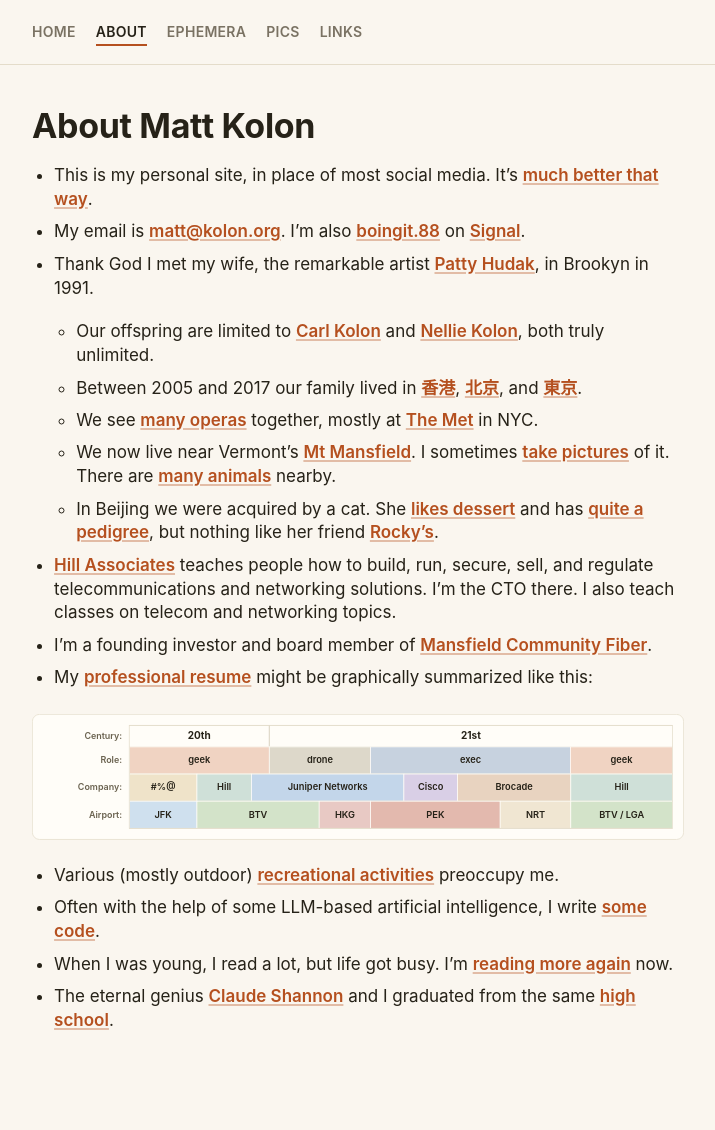
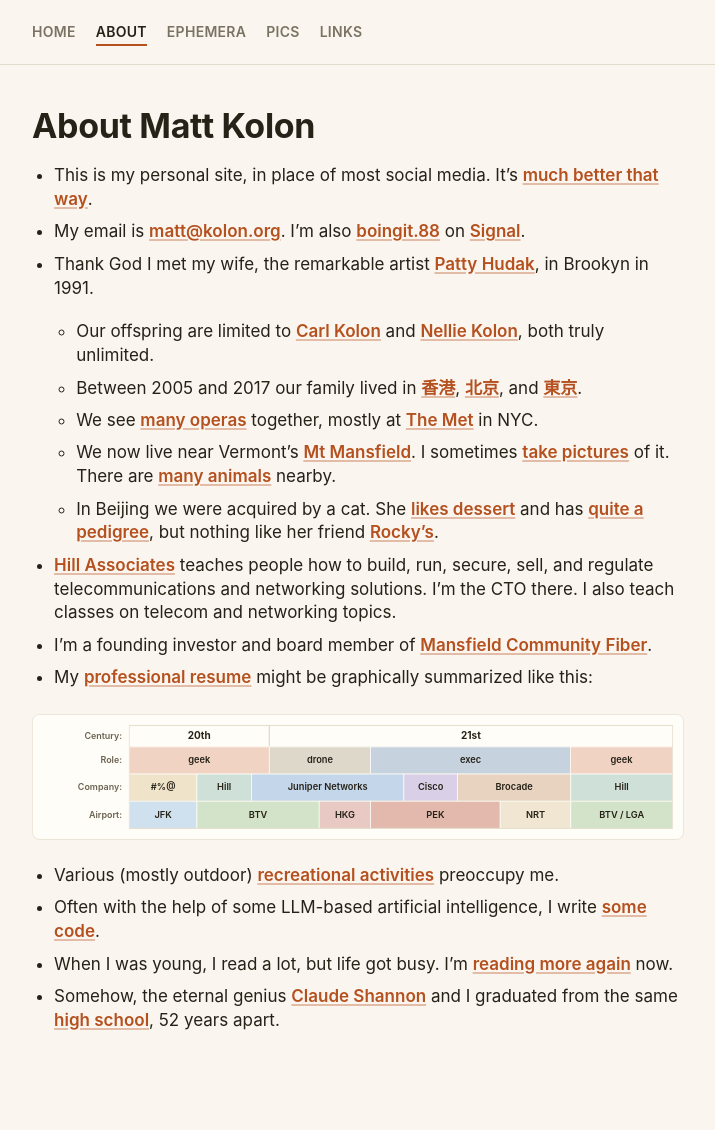
Before and after one commit to mkolon/mattkolon.com, a Jekyll site: the page built from about.md, in a window 1280 px wide. Shown: the whole page, without its empty margins (282-997 px from the left). Built offline with Jekyll 4.4.1, drawn with Linux system fonts in a browser that asks for light colours.

Commit message:
just tweak about

```diff
--- a/about.md
+++ b/about.md
@@ -40,4 +40,4 @@
 
 - When I was young, I read a lot, but life got busy. I'm [reading more again](https://bit.ly/3Zstavx){:target="_blank"} now.
 
-- The eternal genius [Claude Shannon](https://en.wikipedia.org/wiki/Claude_Shannon) and I graduated from the same [high school](https://ghs.gaylordschools.com/).
+- Somehow, the eternal genius [Claude Shannon](https://en.wikipedia.org/wiki/Claude_Shannon) and I graduated from the same [high school](https://ghs.gaylordschools.com/), 52 years apart.
```
Also changed, not shown: 1 other file.
